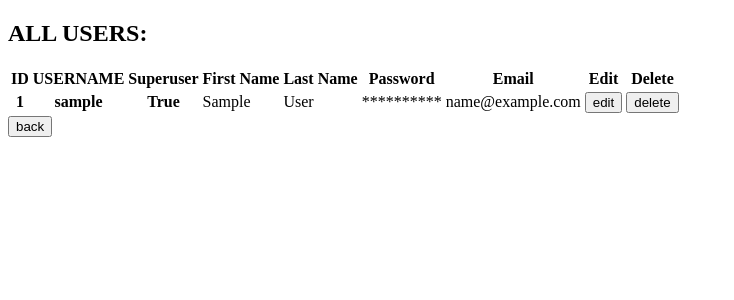
After one commit to DenisPGH/Contract-notices-website, a Django app: page /adm/ in a window 1280 px wide. The commit adds this page. Shown: the top 300 px of the page, without its empty margins (0-734 px from the left). Run offline with Django 4.2, Linux system fonts and the light colour scheme; the visitor is signed in with stand-in values (Sample User, id 1); data comes from the database, SQL or seed files in the repository.

Commit message:
added page for edit users

```diff
--- a/ContractWebsite/ContractWebsite/first/urls.py
+++ b/ContractWebsite/ContractWebsite/first/urls.py
@@ -4,6 +4,6 @@ from ContractWebsite.first.views import AllNoticeView, NoticeListView
 
 urlpatterns=(
     path('b/',AllNoticeView.as_view(),name="all notice"),
-    path('a/',NoticeListView.as_view(),name="filter"),
+    path('filter/',NoticeListView.as_view(),name="filter"),
     #path('b/',AllNoticeView.as_view(),name="filter"),
 )
--- a/ContractWebsite/ContractWebsite/urls.py
+++ b/ContractWebsite/ContractWebsite/urls.py
@@ -20,7 +20,7 @@ from django.urls import path,include
 
 urlpatterns = [
     path('admin/', admin.site.urls),
-    path('f/', include('ContractWebsite.first.urls')),
+    path('first/', include('ContractWebsite.first.urls')),
     path('', include('ContractWebsite.visual.urls')),
     path('api-auth/', include('rest_framework.urls', namespace='rest_framework'))
 ]
--- a/ContractWebsite/ContractWebsite/visual/urls.py
+++ b/ContractWebsite/ContractWebsite/visual/urls.py
@@ -1,8 +1,15 @@
 from django.urls import path
 
-from ContractWebsite.visual.views import ViewPage, MyLoginView, RegistrationView
+from ContractWebsite.visual.views import MyLoginView, RegistrationView, LogedPage, AdminsPage, delete_user, Back, \
+    LogoutPageView, EditUsers
 
 urlpatterns=(
     path('',MyLoginView.as_view(),name="index"),
-    path("r/",RegistrationView.as_view(),name="register" )
+    path("register/",RegistrationView.as_view(),name="register" ),
+    path("loggedin/", LogedPage.as_view(), name="logged"),
+    path("adm/", AdminsPage.as_view(), name="admins"),
+    path("del/<int:pk>/",delete_user, name="delete user"),
+    path("back/",Back.as_view(), name="back"),
+    path("logout/",LogoutPageView.as_view(), name="logout"),
+    path("edit/<int:pk>/",EditUsers.as_view(), name="edit user"),
 )
--- a/ContractWebsite/ContractWebsite/visual/views.py
+++ b/ContractWebsite/ContractWebsite/visual/views.py
@@ -1,12 +1,21 @@
+from django.contrib.auth.decorators import login_required
 from django.contrib.auth.views import LoginView, LogoutView
-from django.shortcuts import render
-from django.urls import reverse_lazy
+from django.shortcuts import render, redirect
+from django.urls import reverse_lazy, reverse
 from django.views import generic as views
 from django.contrib.auth import forms as auth_forms, get_user_model
 from django import forms
+from django.contrib.auth import mixins as auth_mixin
+
+
+
+
+
+
 
 
 # Create your views here.
+UserModel=get_user_model()
 
 class CreateNewUserForm(auth_forms.UserCreationForm):
 
@@ -39,22 +48,53 @@ class CreateNewUserForm(auth_forms.UserCreationForm):
     #     return user
 
     class Meta:
-        model = get_user_model()
+        model = UserModel
         fields = ('username','first_name', 'last_name','password1', 'password2', )
 
 
 class ViewPage(views.TemplateView):
     template_name = 'index_a.html'
 
+class LogedPage(views.TemplateView):
+
+    template_name = 'loged.html'
+    #url = reverse_lazy('logged')
+
+class AdminsPage(auth_mixin.LoginRequiredMixin,views.TemplateView):
+    template_name = 'admins.html'
+    def get_context_data(self, **kwargs):
+        context = super().get_context_data(**kwargs)
+        context['users'] = UserModel.objects.all()
+        return context
+
+class EditUsers(auth_mixin.LoginRequiredMixin,views.edit.UpdateView):
+    template_name = 'edit_user.html'
+    model = UserModel
+    fields = "__all__"
+    success_url = reverse_lazy('admins')
+
 
 class MyLoginView(LoginView):
     template_name = 'index_a.html'
     def get_success_url(self):
-        return reverse_lazy('filter')
+        return reverse_lazy('logged')
+
 class LogoutPageView(LogoutView):
     def get_success_url(self):
         return reverse_lazy('index_a')
+
+
 class RegistrationView(views.CreateView):
     form_class = CreateNewUserForm
     template_name = 'register.html'
-    success_url = reverse_lazy('filter')
+    success_url = reverse_lazy('logged')
+
+@login_required()
+def delete_user(request,pk):
+    user_for_delete=UserModel.objects.get(id=pk)
+    user_for_delete.delete()
+    return redirect('admins')
+
+class Back(auth_mixin.LoginRequiredMixin,views.TemplateView):
+    template_name = 'index_a.html'
+    #url = reverse_lazy('admins')
--- /dev/null
+++ b/ContractWebsite/templates/admins.html
@@ -0,0 +1,65 @@
+<!DOCTYPE html>
+<html lang="en">
+<head>
+    <meta charset="UTF-8">
+    <title>admins</title>
+</head>
+<body>
+<div>
+    <h2>
+        ALL USERS:
+    </h2>
+</div>
+<div>
+    <table>
+    <tr>
+        <th>ID</th>
+        <th>USERNAME</th>
+        <th>Superuser</th>
+        <th>First Name</th>
+        <th>Last Name</th>
+        <th>Password</th>
+        <th>Email</th>
+        <th>Edit</th>
+        <th>Delete</th>
+    </tr>
+    {%  for each in users %}
+        <tr>
+
+            <th>{{ each.id}}</th>
+            <th>{{ each.username }}</th>
+            <th>{{ each.is_superuser}}</th>
+            <td>{{ each.first_name }}</td>
+            <td>{{ each.last_name }}</td>
+            <td>**********</td>
+            <td>{{ each.email }}</td>
+            <td>
+                <form class="edit" method='get' action="{% url 'edit user' each.id %}">
+                    <button class="edit"> edit </button>
+                    {% csrf_token %}
+                </form>
+
+            </td>
+            <td>
+                <form class="adm" method='post' action="{% url 'delete user' each.id %}">
+{#                <form class="adm" method='get' action="#">#}
+                    <button class="regi"> delete </button>
+                    {% csrf_token %}
+                </form>
+            </td>
+
+        </tr>
+
+    {% endfor %}
+</table>
+
+</div>
+<div>
+    <form class="back" method='get' action="{% url 'logged' %}">
+                    <button class="back"> back </button>
+                    {% csrf_token %}
+                </form>
+</div>
+
+</body>
+</html>
--- a/ContractWebsite/templates/index.html
+++ b/ContractWebsite/templates/index.html
@@ -6,9 +6,9 @@
 </head>
 <body>
 <div>
-    <form>
-        {{ filters }}
-    </form>
+{#    <form>#}
+{#        {{ filters }}#}
+{#    </form>#}
 </div>
 
 
--- a/ContractWebsite/templates/index_a.html
+++ b/ContractWebsite/templates/index_a.html
@@ -14,10 +14,12 @@
                 <button class="login">LOGIN</button>
                 {% csrf_token %}
             </form>
+        <div>
             <form method="post" action="{% url 'register' %}">
                 <button class="button">Registration </button>
                 {% csrf_token %}
             </form>
+        </div>
 </div>
 
 </body>
```
Also changed, not shown: ContractWebsite/ContractWebsite/first/brack.py (added, +49 -0 lines), ContractWebsite/ContractWebsite/settings.py (+5 -3 lines), ContractWebsite/templates/edit_user.html (added, +19 -0 lines), ContractWebsite/templates/loged.html (added, +39 -0 lines).
